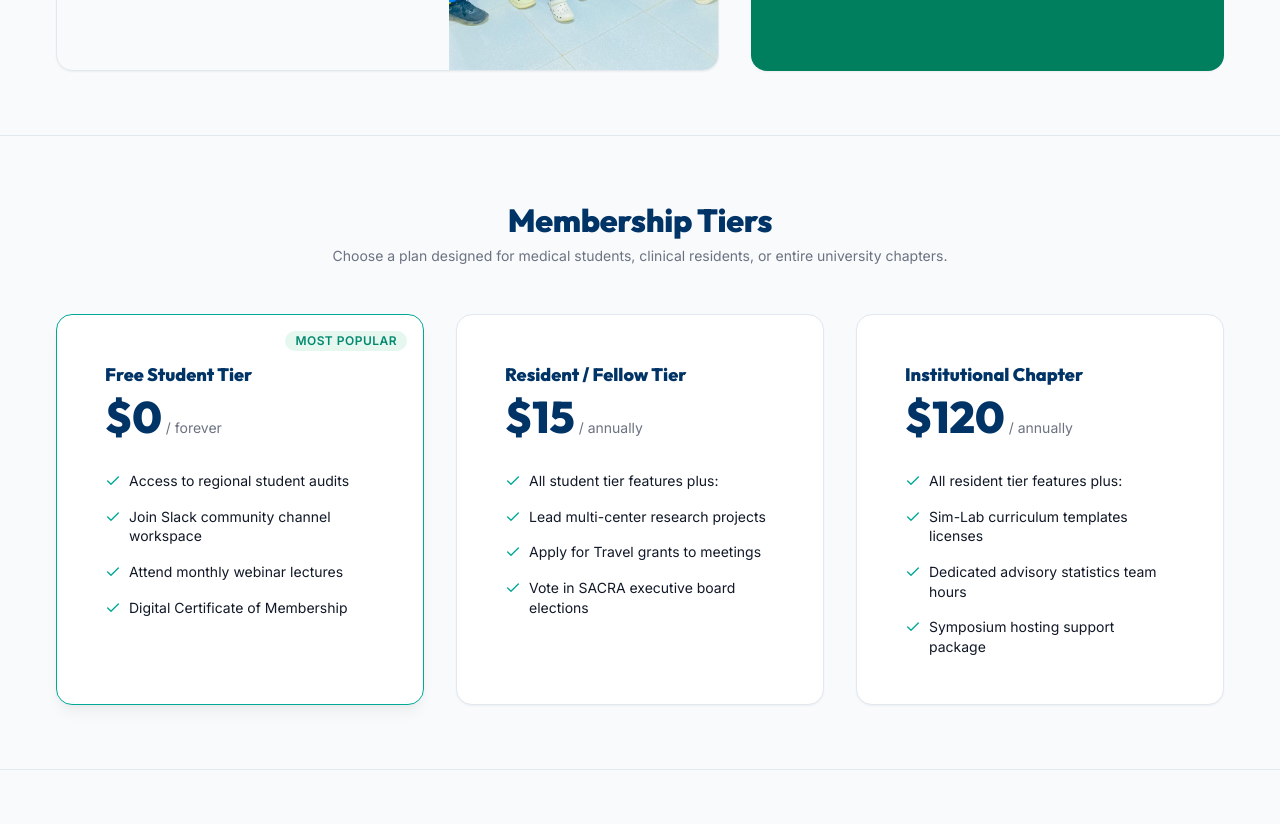
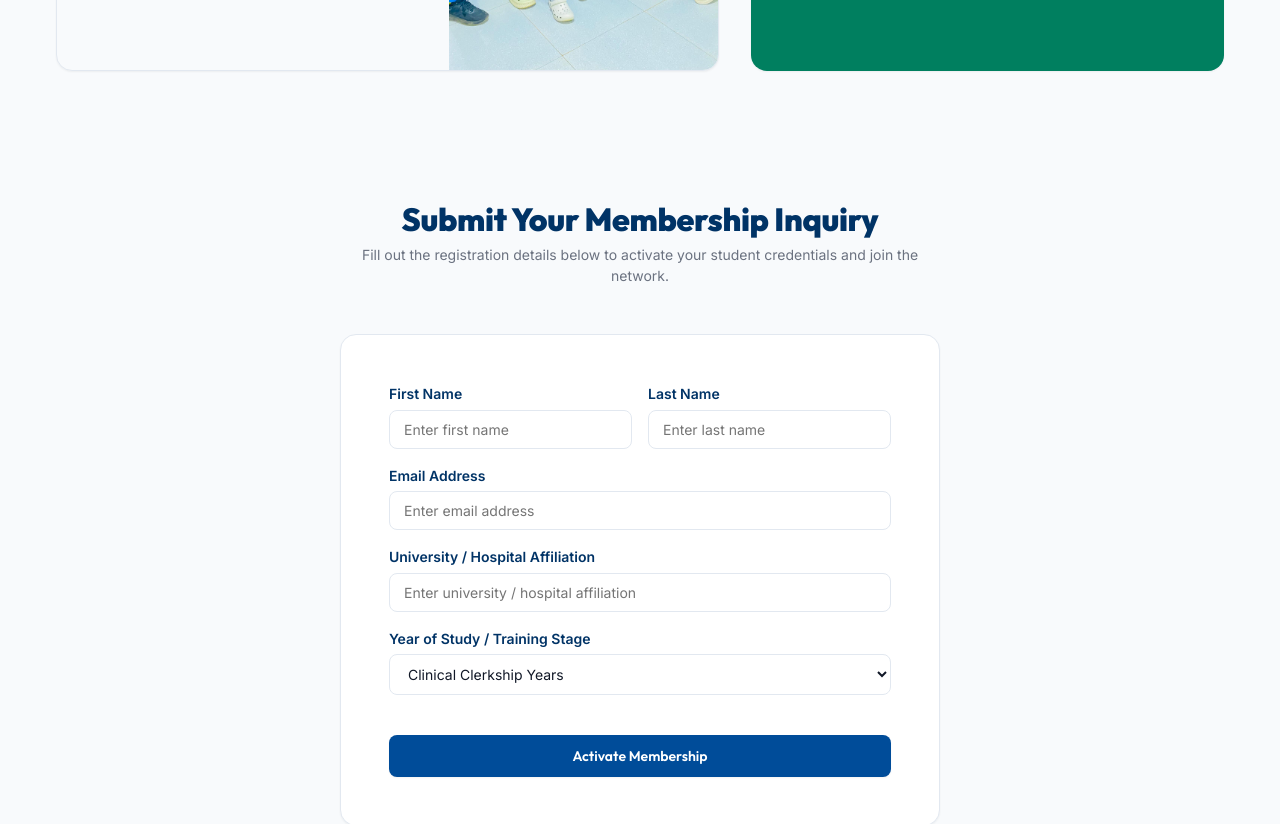
Before and after one commit to leopoldbonfils/Students-Anesthetist-Collaborative-Research-Association-SACRA-, a React (Create React App) app: page /membership in a window 1280 px wide. Shown: the part 1180-2004 px from the top of the page. Built offline with nearby package versions, Linux system fonts and the light colour scheme.

Commit message:
change some input

```diff
--- a/src/Pages/Membership/Membership.js
+++ b/src/Pages/Membership/Membership.js
@@ -1,8 +1,7 @@
 import React, { useState } from 'react';
 import { Card } from '../../components/ui/Card';
-import { Badge } from '../../components/ui/Badge';
 import { Button } from '../../components/ui/Button';
-import { Users, FileText, Check, CheckCircle2 } from 'lucide-react';
+import { Users, FileText, CheckCircle2 } from 'lucide-react';
 import simLabImg from '../../assets/images/sim-lab.png';
 import './Membership.css';
 
@@ -13,45 +12,6 @@ export const Membership = () => {
   const [university, setUniversity] = useState('');
   const [studyYear, setStudyYear] = useState('clinical');
   const [submitStatus, setSubmitStatus] = useState('idle'); // idle, loading, success
-
-  const tiers = [
-    {
-      name: 'Free Student Tier',
-      price: '$0',
-      period: 'forever',
-      popular: true,
-      features: [
-        'Access to regional student audits',
-        'Join Slack community channel workspace',
-        'Attend monthly webinar lectures',
-        'Digital Certificate of Membership'
-      ]
-    },
-    {
-      name: 'Resident / Fellow Tier',
-      price: '$15',
-      period: 'annually',
-      popular: false,
-      features: [
-        'All student tier features plus:',
-        'Lead multi-center research projects',
-        'Apply for Travel grants to meetings',
-        'Vote in SACRA executive board elections'
-      ]
-    },
-    {
-      name: 'Institutional Chapter',
-      price: '$120',
-      period: 'annually',
-      popular: false,
-      features: [
-        'All resident tier features plus:',
-        'Sim-Lab curriculum templates licenses',
-        'Dedicated advisory statistics team hours',
-        'Symposium hosting support package'
-      ]
-    }
-  ];
 
   const handleSubmit = (e) => {
     e.preventDefault();
@@ -82,7 +42,6 @@ export const Membership = () => {
           </p>
           <div className="membership-hero-actions">
             <a href="#apply" className="btn btn-start-app">Start Application</a>
-            <a href="#tiers" className="btn btn-view-tiers">View Tiers</a>
           </div>
         </div>
       </section>
@@ -124,37 +83,6 @@ export const Membership = () => {
         </div>
       </section>
 
-      {/* Tiers Pricing Grid */}
-      <section id="tiers" className="tiers-section">
-        <div className="container">
-          <div className="section-title-centered">
-            <h2>Membership Tiers</h2>
-            <p>Choose a plan designed for medical students, clinical residents, or entire university chapters.</p>
-          </div>
-
-          <div className="tiers-grid">
-            {tiers.map((tier, idx) => (
-              <Card key={idx} className={`tier-card ${tier.popular ? 'tier-card-popular' : ''}`} hoverEffect={true}>
-                {tier.popular && <Badge text="Most Popular" type="success" className="tier-popular-tag" />}
-                <h3 className="tier-name">{tier.name}</h3>
-                <div className="tier-price-box">
-                  <span className="tier-price">{tier.price}</span>
-                  <span className="tier-period">/ {tier.period}</span>
-                </div>
-                <ul className="tier-features-list">
-                  {tier.features.map((feat, fIdx) => (
-                    <li key={fIdx} className="tier-feature-item">
-                      <Check className="feature-check-icon" size={16} />
-                      <span>{feat}</span>
-                    </li>
-                  ))}
-                </ul>
-              </Card>
-            ))}
-          </div>
-        </div>
-      </section>
-
       {/* Application Form Section */}
       <section id="apply" className="container section-padding form-section">
         <div className="membership-form-container">
@@ -186,7 +114,7 @@ export const Membership = () => {
                       value={firstName}
                       onChange={(e) => setFirstName(e.target.value)}
                       required
-                      placeholder="Jane"
+                      placeholder="Enter first name"
                       disabled={submitStatus === 'loading'}
                     />
                   </div>
@@ -198,7 +126,7 @@ export const Membership = () => {
                       value={lastName}
                       onChange={(e) => setLastName(e.target.value)}
                       required
-                      placeholder="Doe"
+                      placeholder="Enter last name"
                       disabled={submitStatus === 'loading'}
                     />
                   </div>
@@ -212,7 +140,7 @@ export const Membership = () => {
                     value={email}
                     onChange={(e) => setEmail(e.target.value)}
                     required
-                    placeholder="jane.doe@university.edu"
+                    placeholder="Enter email address"
                     disabled={submitStatus === 'loading'}
                   />
                 </div>
@@ -225,7 +153,7 @@ export const Membership = () => {
                     value={university}
                     onChange={(e) => setUniversity(e.target.value)}
                     required
-                    placeholder="Harvard Medical School"
+                    placeholder="Enter university / hospital affiliation"
                     disabled={submitStatus === 'loading'}
                   />
                 </div>
@@ -239,8 +167,8 @@ export const Membership = () => {
                     disabled={submitStatus === 'loading'}
                     className="form-select-box"
                   >
-                    <option value="pre-clinical">Pre-Clinical Years (MD/DO 1-2)</option>
-                    <option value="clinical">Clinical Clerkship Years (MD/DO 3-4)</option>
+                    <option value="pre-clinical">Pre-Clinical Years</option>
+                    <option value="clinical">Clinical Clerkship Years</option>
                     <option value="resident">Anesthesia Resident / Registrar</option>
                     <option value="fellow">Clinical Fellow</option>
                   </select>
```
